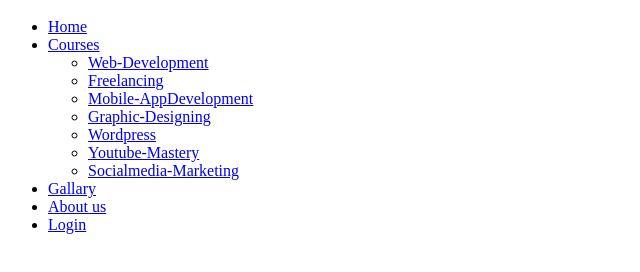
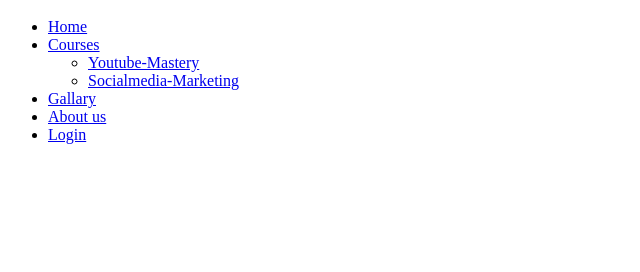
Before and after one commit to Darshankumar0019/Environmentalist, a plain HTML site: page courses.html in a window 1280 px wide. Shown: the part 48-320 px from the top of the page, without its empty margins (0-640 px from the left). Drawn offline with Linux system fonts and the light colour scheme.

Commit message:
new version

```diff
--- a/courses.html
+++ b/courses.html
@@ -11,11 +11,6 @@
             <li>
                 <a href="courses.html">Courses</a>
                 <ul>
-                    <li><a href="./courses/New folder/web-development.html">Web-Development</a></li>
-                    <li><a href="./courses/New folder/freelancing.html">Freelancing</a></li>
-                    <li><a href="./courses/New folder/Mobile-Appdevelopment.html">Mobile-AppDevelopment</a></li>
-                    <li><a href="./courses/New folder/graphic-designing.html">Graphic-Designing</a></li>
-                    <li><a href="./courses/New folder/Wordpress.html">Wordpress</a></li>
                     <li><a href="./courses/New folder/Youtube-mastery.html">Youtube-Mastery</a></li>
                     <li><a href="./courses/New folder/socialmedia-marketing.html">Socialmedia-Marketing</a></li>
                   </ul>
```
